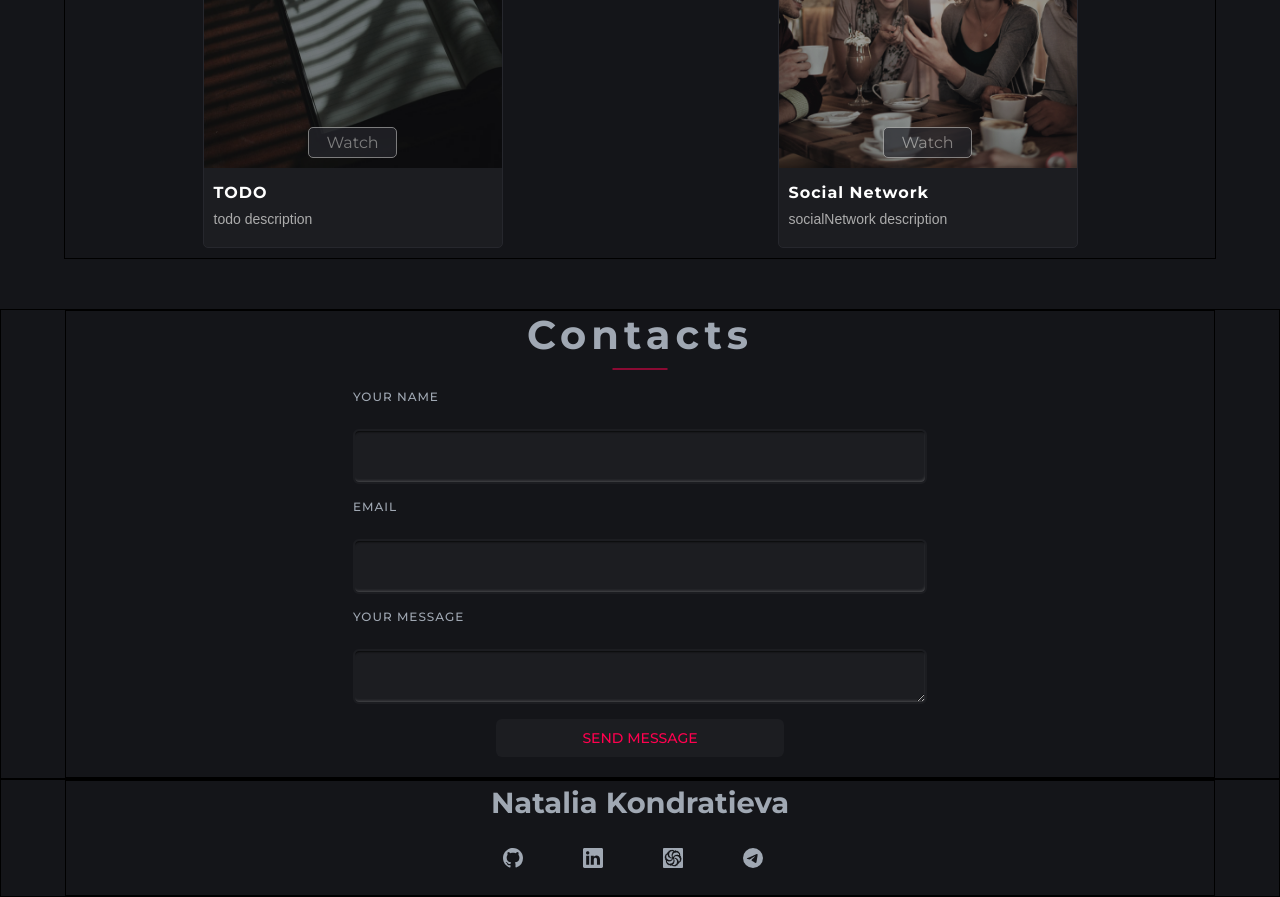
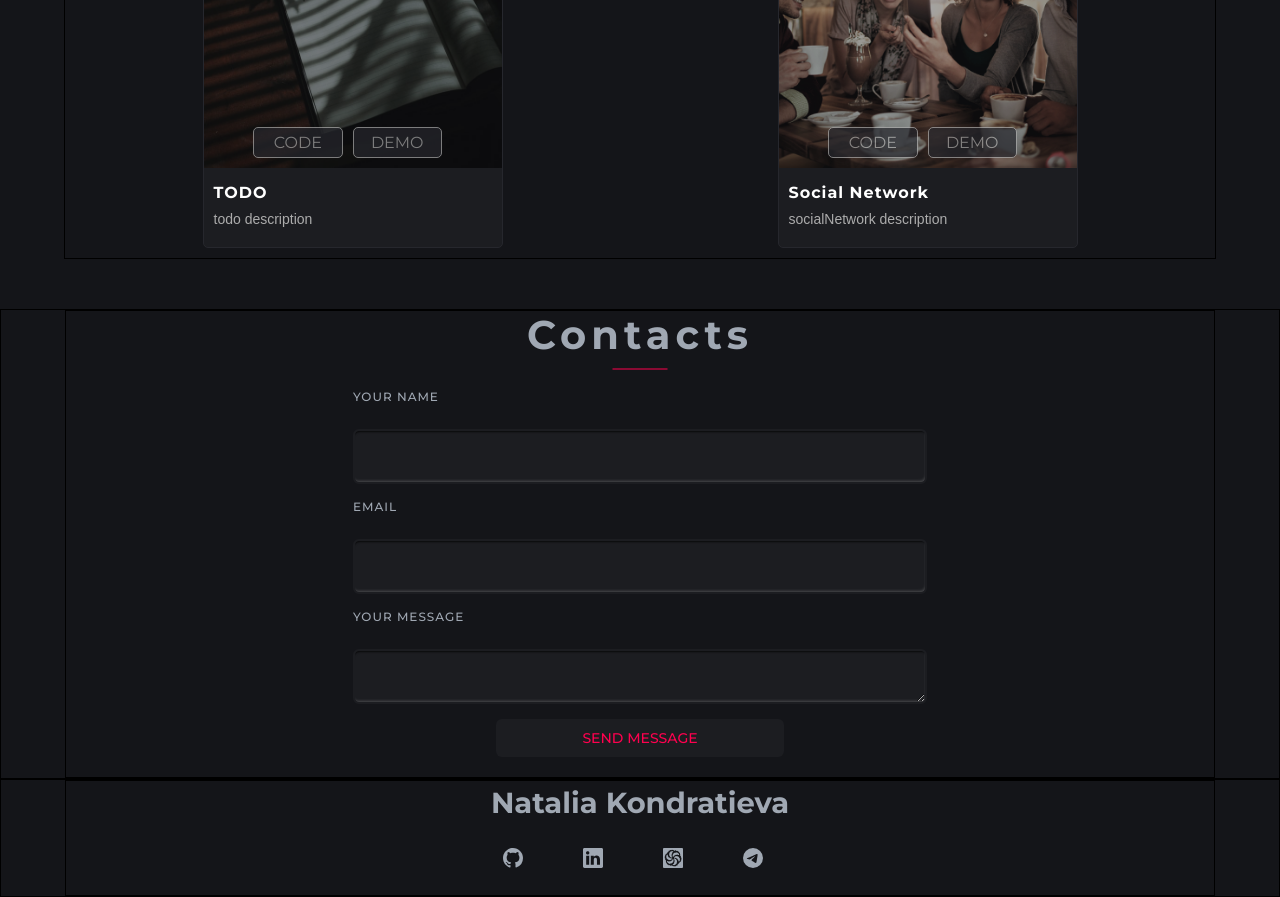
Before and after one commit to NatkaKon/portfolio, a React (Create React App) app: page / in a window 1280 px wide. Shown: the part 2080-2977 px from the top of the page. Built offline with nearby package versions, Linux system fonts and the light colour scheme.

Commit message:
create Button component

```diff
--- /dev/null
+++ b/src/common/components/button/Button.module.scss
@@ -0,0 +1,27 @@
+@import "../../styles/sass/variables";
+
+.btn {
+  width: 30%;
+  padding: 5px 10px;
+  color: $textColorBtnProject;
+  text-transform: uppercase;
+
+  position: relative;
+  z-index: 1;
+
+  border-radius: 5px;
+  border: 1px solid $textColorBtnProject;
+  opacity: 0.7;
+  background-color: #26272d;
+  text-align: center;
+  margin-bottom: 10px;
+  margin-right: 10px;
+
+  &:hover{
+    text-decoration: none;
+    color:$textColorPrimary;
+    border: 1px solid $textColorAccent ;
+    transform: translateY(-7px);
+    transition: 0.3s;
+  }
+}
--- /dev/null
+++ b/src/common/components/button/Button.tsx
@@ -0,0 +1,11 @@
+import React from 'react';
+import style from "../../../common/components/button/Button.module.scss";
+
+ type ButtonPropsType={
+    text:string
+}
+export const Button = (props:ButtonPropsType) => {
+    return (
+        <a className={style.btn}>{props.text}</a>
+    );
+};
--- a/src/projects/project/Project.module.scss
+++ b/src/projects/project/Project.module.scss
@@ -32,22 +32,6 @@
       right: 0;
       opacity: 0.4;
     }
-
-    .buttonProject {
-      width: 30%;
-      padding: 5px 10px;
-      color: $textColorBtnProject;
-
-      position: relative;
-      z-index: 1;
-
-      border-radius: 5px;
-      border: 1px solid $textColorBtnProject;
-      opacity: 0.7;
-      background-color: #26272d;
-      text-align: center;
-      margin-bottom: 10px;
-    }
   }
 
   .projectInfo {
--- a/src/projects/project/Project.tsx
+++ b/src/projects/project/Project.tsx
@@ -1,5 +1,6 @@
 import React from 'react';
 import style from './Project.module.scss'
+import {Button} from "../../common/components/button/Button";
 
 type ProjectPropsType = {
     title: string
@@ -11,7 +12,9 @@ export const Project = (props: ProjectPropsType) => {
     return (
         <div className={style.project}>
             <div className={style.imgContainer} style={props.style}>
-                <a className={style.buttonProject}>Watch</a>
+                {/*<a className={style.buttonProject}>Watch</a>*/}
+                <Button text='Code'/>
+                <Button text='Demo'/>
             </div>
             <div className={style.projectInfo}>
                 <h3 className={style.projectTitle}>{props.title}</h3>
```
Also changed, not shown: src/assets/img/github.png (renamed from src/common/assets/github.png).
